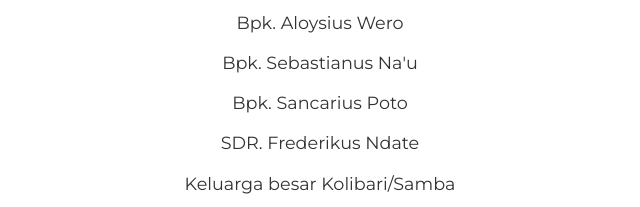
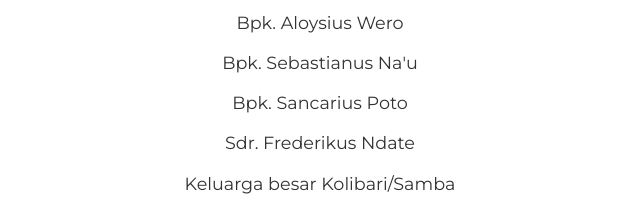
Before and after one commit to luisrajaa/A2, a plain HTML site: page index.html in a window 1280 px wide. Shown: the part 3103-3310 px from the top of the page, 580-1220 px from the left. Drawn offline with nearby package versions, Linux system fonts and the light colour scheme.

Commit message:
Update index.html

```diff
--- a/index.html
+++ b/index.html
@@ -1165,7 +1165,7 @@
             <li>Bpk. Aloysius Wero</li>
             <li>Bpk. Sebastianus Na'u</li>
             <li>Bpk. Sancarius Poto</li>
-            <li>SDR. Frederikus Ndate</li>
+            <li>Sdr. Frederikus Ndate</li>
             <li>Keluarga besar Kolibari/Samba</li>
             <li>Keluarga Besar Manunggo'o</li>
           </ul>
```
